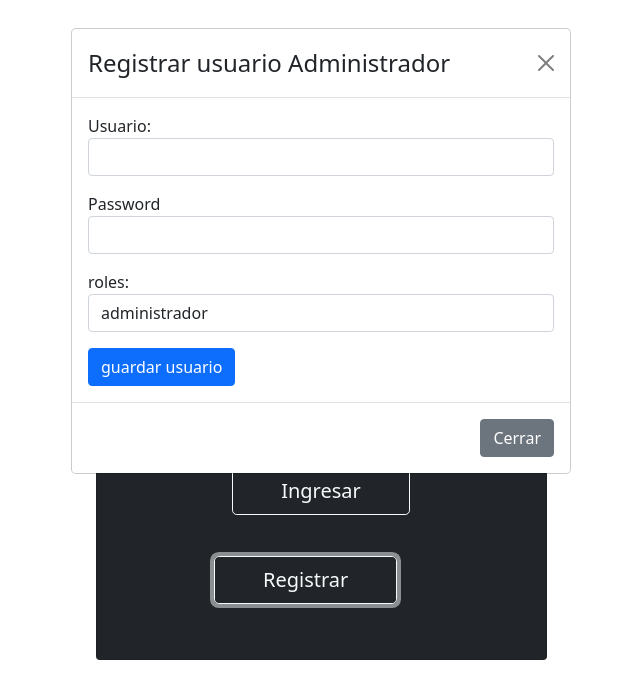
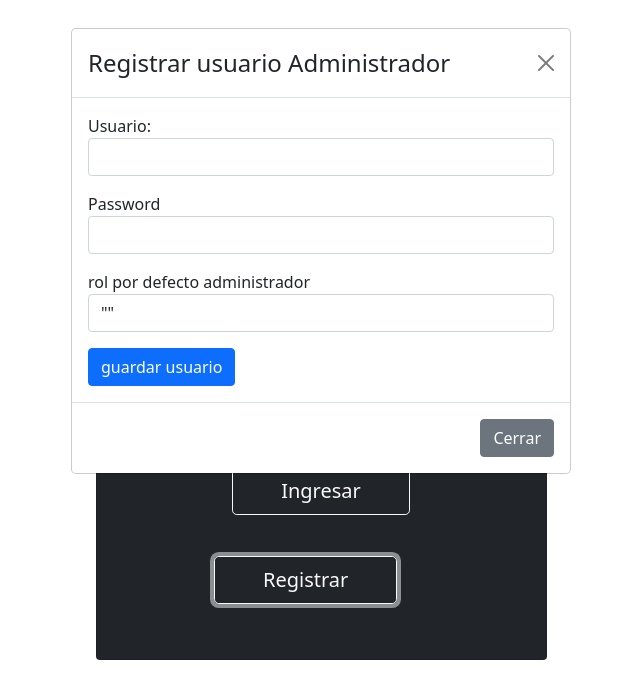
Before and after one commit to JuanOchandoArrevilla/gestionEmpresaERP, a React (Create React App) app: page / in a window 1280 px wide. Both pictures are taken after a click on the button "Registrar". Shown: the top 698 px of the page, without its empty margins (319-959 px from the left). Built offline with nearby package versions, Linux system fonts and the light colour scheme; no server answers.

Commit message:
feature: se corrigio el error de inicio de sesion

```diff
--- a/src/App.js
+++ b/src/App.js
@@ -1,5 +1,5 @@
 import { BrowserRouter, Routes, Route } from "react-router-dom";
-
+import swal from 'sweetalert';
 import PaginaLogin from "./pages/PaginaLogin";
 import React, { useState, useEffect } from "react";
 import Navbar from "./components/Navbar";
@@ -20,7 +20,7 @@ function App() {
   const [iniciarSesion, setIniciarSesion] = useState(false);
   const [usersDB, setUsersDB] = useState([]);
   const [iniciarUsuario, setIniciarUsuario] = useState(false);
-  const [errorMensaje, setErrorMensaje] = useState("");
+
   const [rolDB, setRolDB] = useState([]);
   const [reservas, setReservas] = useState([]);
 
@@ -69,7 +69,13 @@ function App() {
 
 
    const comprobarUsuario = (datos) => {
-
+    if (usersDB.length === 0) {
+      swal({
+        text: 'no esta creado el usuario administrador',
+        icon: 'error',
+        timer: 3000
+      })
+    }
     usersDB.map((user) => {
 
       if ((user.usuario === datos.user) && (user.password === datos.password) && (user.roles === "administrador")) {
@@ -78,7 +84,12 @@ function App() {
         setRolDB(user.roles);
         setIniciarUsuario(true);
       } else {
-        setErrorMensaje("usuario o contraseña son incorrectas");
+
+        swal({
+          text: 'usuario o contraseña incorrecta',
+        icon: 'error',
+        timer: 1000
+        })
       }
 
     })
@@ -91,7 +102,7 @@ function App() {
   return (
     <>
       <BrowserRouter>
-      { iniciarSesion ? <Navbar  /> : iniciarUsuario ?  <NavbarUsuario rolDB={rolDB} /> : <PaginaLogin usersDB={usersDB} insertarUser={insertarUser} setIniciarSesion={setIniciarSesion} setIniciarUsuario={setIniciarUsuario} comprobarUsuario={comprobarUsuario} errorMensaje={errorMensaje} /> }
+      { iniciarSesion ? <Navbar  /> : iniciarUsuario ?  <NavbarUsuario rolDB={rolDB} /> : <PaginaLogin usersDB={usersDB} insertarUser={insertarUser} setIniciarSesion={setIniciarSesion} setIniciarUsuario={setIniciarUsuario} comprobarUsuario={comprobarUsuario}  /> }
       { iniciarSesion || iniciarUsuario ?
         <Routes>
           <Route path="/Viviendas" element={<PaginaViviendas insertVivienda={insertVivienda} />  }/>
--- a/src/components/Registro.jsx
+++ b/src/components/Registro.jsx
@@ -32,17 +32,21 @@ const Registro = ({ show, onHide , insertarUser}) => {
                 initialValues={{
                   usuario: "",
                   password: "",
-                  roles: "administrador",
+                  roles: "",
                 }}
                 validate={(valores) => {
                   let errores = {};
 
                   if (!valores.usuario) {
                     errores.usuario = "por favor ingrese un valor";
+                  }else if (!/^\w{6,10}$/.test(valores.usuario)) {
+                    errores.usuario = "error usuario requieres 6-10 caracteres sin caracter especial";
                   }
 
                   if (!valores.password) {
                     errores.password = "por favor ingrese un valor";
+                  }else if (!/^\w{8,15}$/.test(valores.password)) {
+                    errores.password = "8-15 caracteres sin caracter especial";
                   }
                   if (!valores.roles) {
                     errores.roles = "por favor ingrese un valor";
@@ -101,19 +105,20 @@ const Registro = ({ show, onHide , insertarUser}) => {
                     </div>
 
                     <div className="mb-3">
-                      <div>roles:</div>
-                      <Field
-                        type="text"
-                        className="form-control"
-                        id="roles"
-                        name="roles"
-                        placeholder=""
-                      />
+                    <div>rol por defecto administrador</div>
+                    <Field  className="form-control" name="roles" as="select" >
+
+                        <option  value="">""</option>
+                        <option value="administrador">administrador </option>
+
+
+
+                   </Field>
                     <ErrorMessage
-                        name="roles"
+                      name="Num_Propiedad_Vivienda"
                       component={() => (
                         <div className="colorLetrasErroes">
-                            {errors.roles}
+                          {errors.Num_Propiedad_Vivienda}
                         </div>
                       )}
                     />
```
Lines whose indentation alone changed are shown as unchanged.
